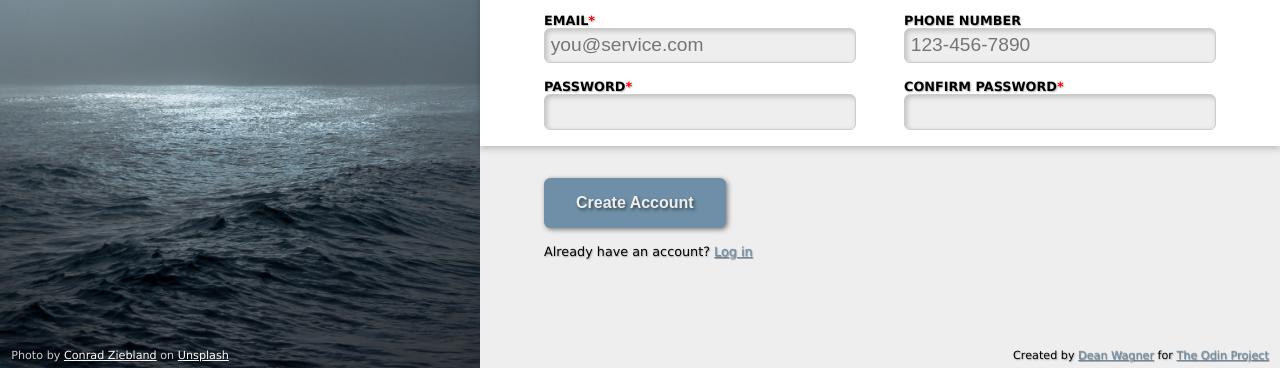
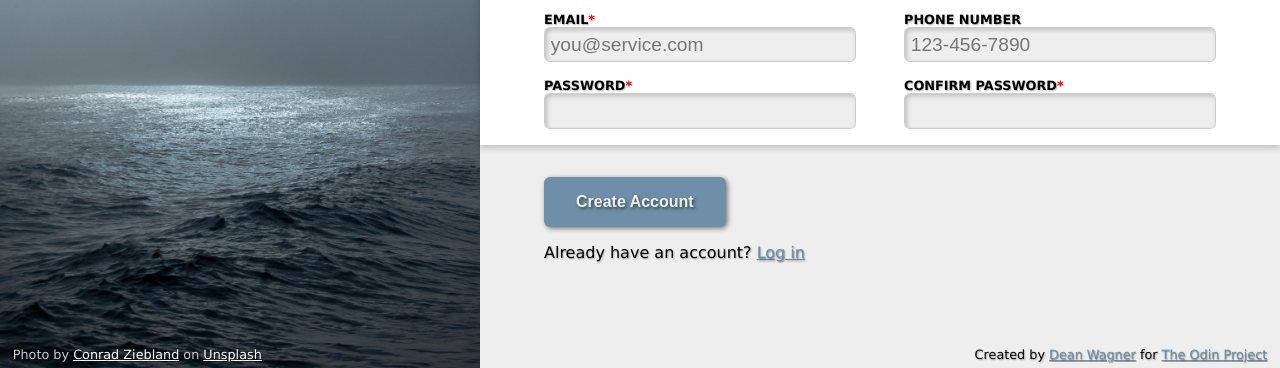
Before and after one commit to deanwagner/odin_project, a plain HTML site: page signup/index.html in a window 1280 px wide. Shown: the part 432-800 px from the top of the page. Drawn offline with Linux system fonts and the light colour scheme; a web font is replaced by a local one.

Commit message:
UI tweaks

```diff
--- a/signup/res/signup.css
+++ b/signup/res/signup.css
@@ -114,7 +114,7 @@ aside h1 img {
 aside cite {
     color: #ccc;
     display: block;
-    font-size: 0.7em;
+    font-size: 0.8em;
     font-style: normal;
     padding: 0 0 0.5em 1em;
     text-align: left;
@@ -309,7 +309,6 @@ form button:active {
 }
 
 form > div {
-    font-size: 0.8em;
     margin-left: 5vw;
 }
 
@@ -318,7 +317,7 @@ form > div {
 \* * * * * * * * */
 
 footer {
-    font-size: 0.7em;
+    font-size: 0.8em;
     padding: 0 1em 0.5em 0;
     text-align: right;
 }
```
